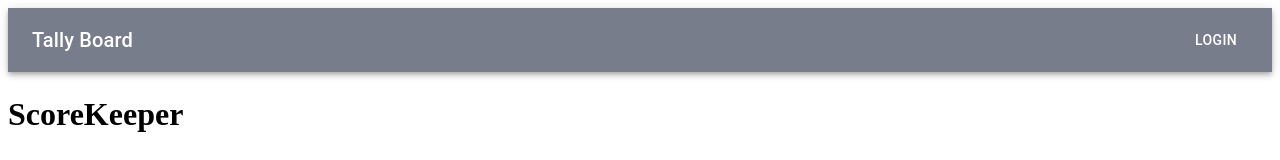
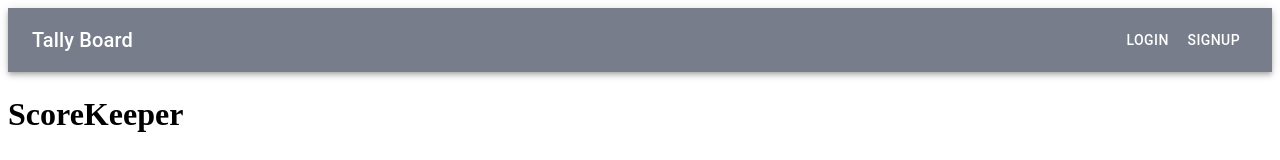
Before and after one commit to CharBar3/score-keeper-web, a Next.js app: page / in a window 1280 px wide. Shown: the top 160 px of the page. Built offline with nearby package versions, Linux system fonts and the light colour scheme; no server answers.

Commit message:
fixed issue where cancel on player card score modal was decreasing calling handle increase. Added signup link to nav bar. (#33)

```diff
--- a/src/components/Nav/Nav.tsx
+++ b/src/components/Nav/Nav.tsx
@@ -57,9 +57,14 @@ const Nav: FC<NavProps> = () => {
               </Button>
             </Box>
           ) : (
-            <Link href="/login">
-              <Button color="inherit">Login</Button>
-            </Link>
+            <Box>
+              <Link href="/login">
+                <Button color="inherit">Login</Button>
+              </Link>
+              <Link href="/signup">
+                <Button color="inherit">Signup</Button>
+              </Link>
+            </Box>
           )}
         </Toolbar>
       </AppBar>
--- a/src/components/PlayerCard/PlayerCard.tsx
+++ b/src/components/PlayerCard/PlayerCard.tsx
@@ -259,7 +259,7 @@ const PlayerCard: FC<PlayerCardProps> = ({
           <Button
             variant="customStyle"
             sx={{ height: "30px", width: "50px" }}
-            onClick={handleChangeScore}
+            onClick={handleClose}
           >
             Cancel
           </Button>
```
Also changed, not shown: src/components/SearchBar/SearchBar.tsx (+1 -39 lines).
